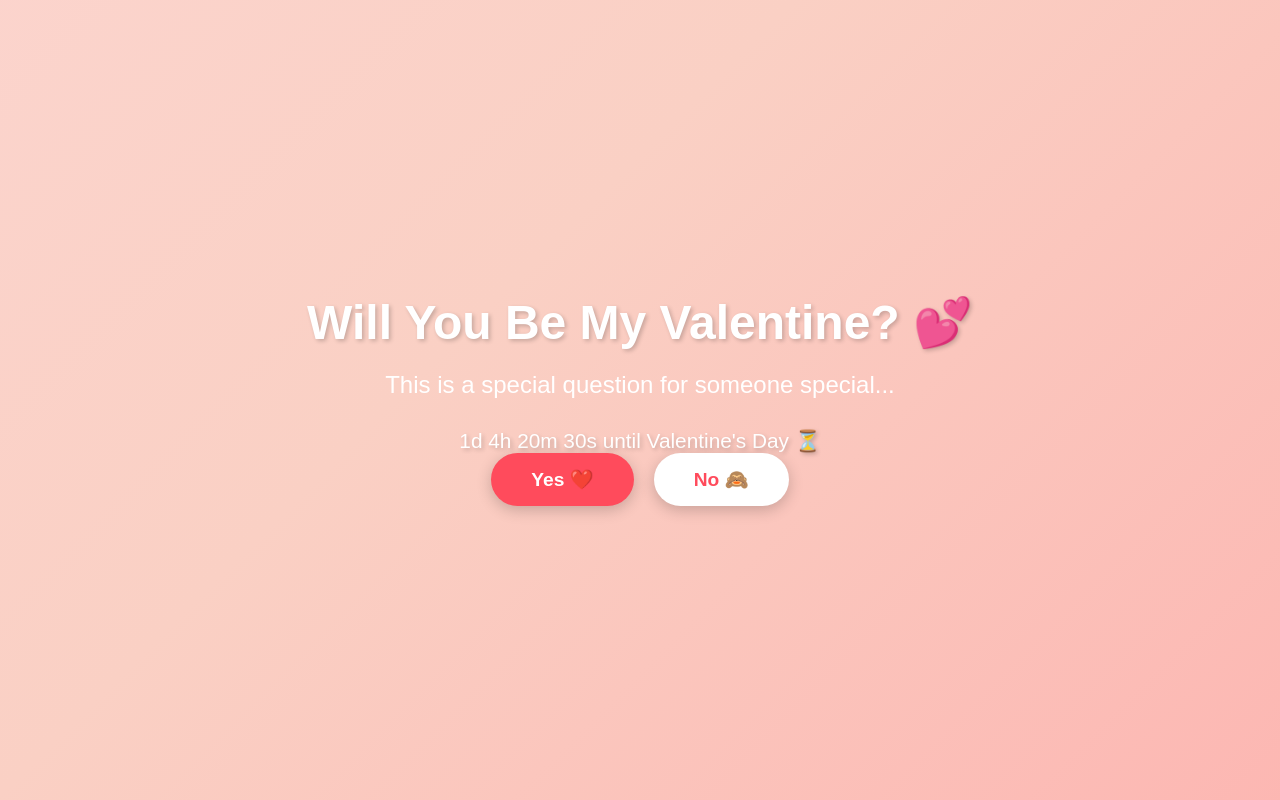
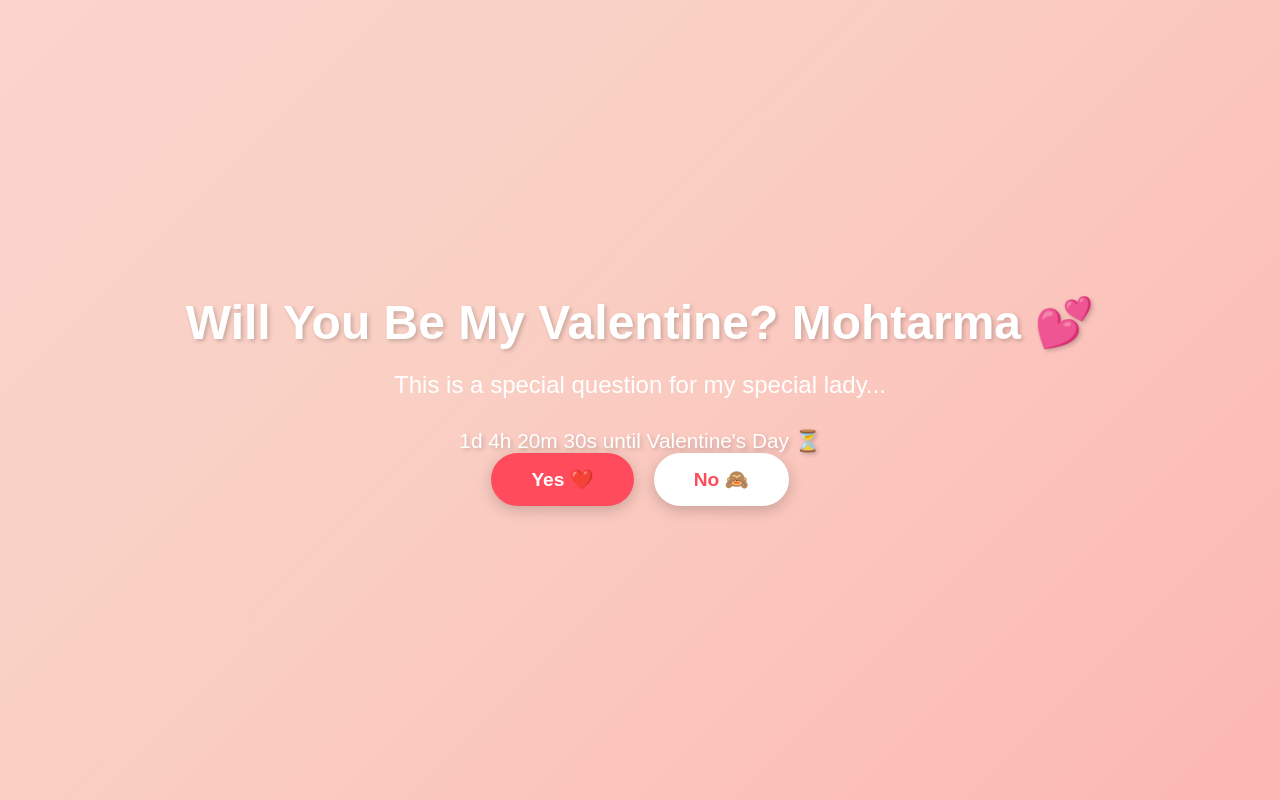
Before and after one commit to prashantt17/valentine-surprise, a plain HTML site: page index.html in a window 1280 px wide. Drawn offline with Linux system fonts and the light colour scheme.

Commit message:
Update index.html

```diff
--- a/index.html
+++ b/index.html
@@ -139,8 +139,8 @@
 <body>
 
 <div class="container">
-    <h1>Will You Be My Valentine? 💕</h1>
-    <p>This is a special question for someone special...</p>
+    <h1>Will You Be My Valentine? Mohtarma 💕</h1>
+    <p>This is a special question for my special lady...</p>
     <div class="countdown" id="countdown"></div>
 
     <div class="buttons">
```
